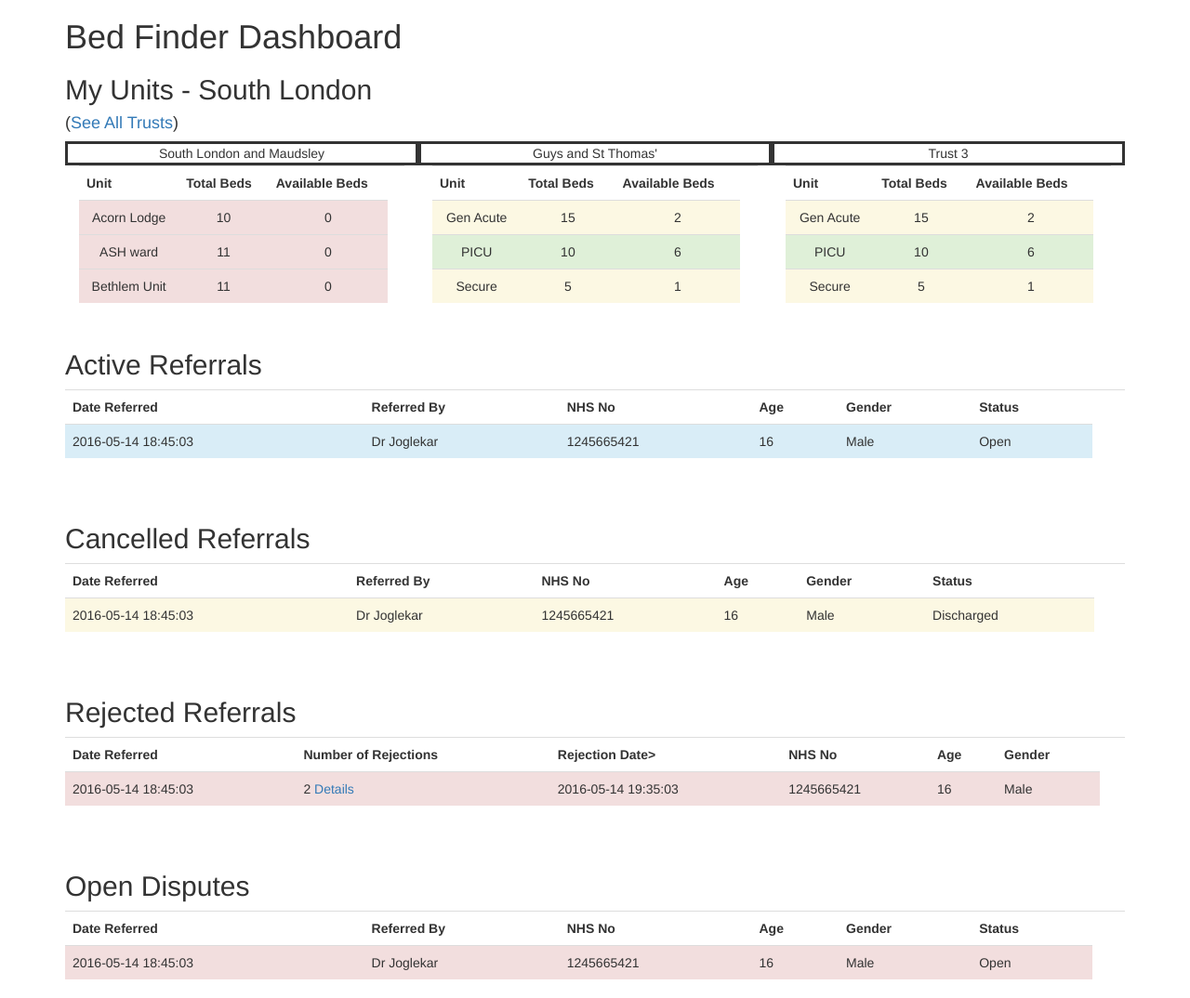
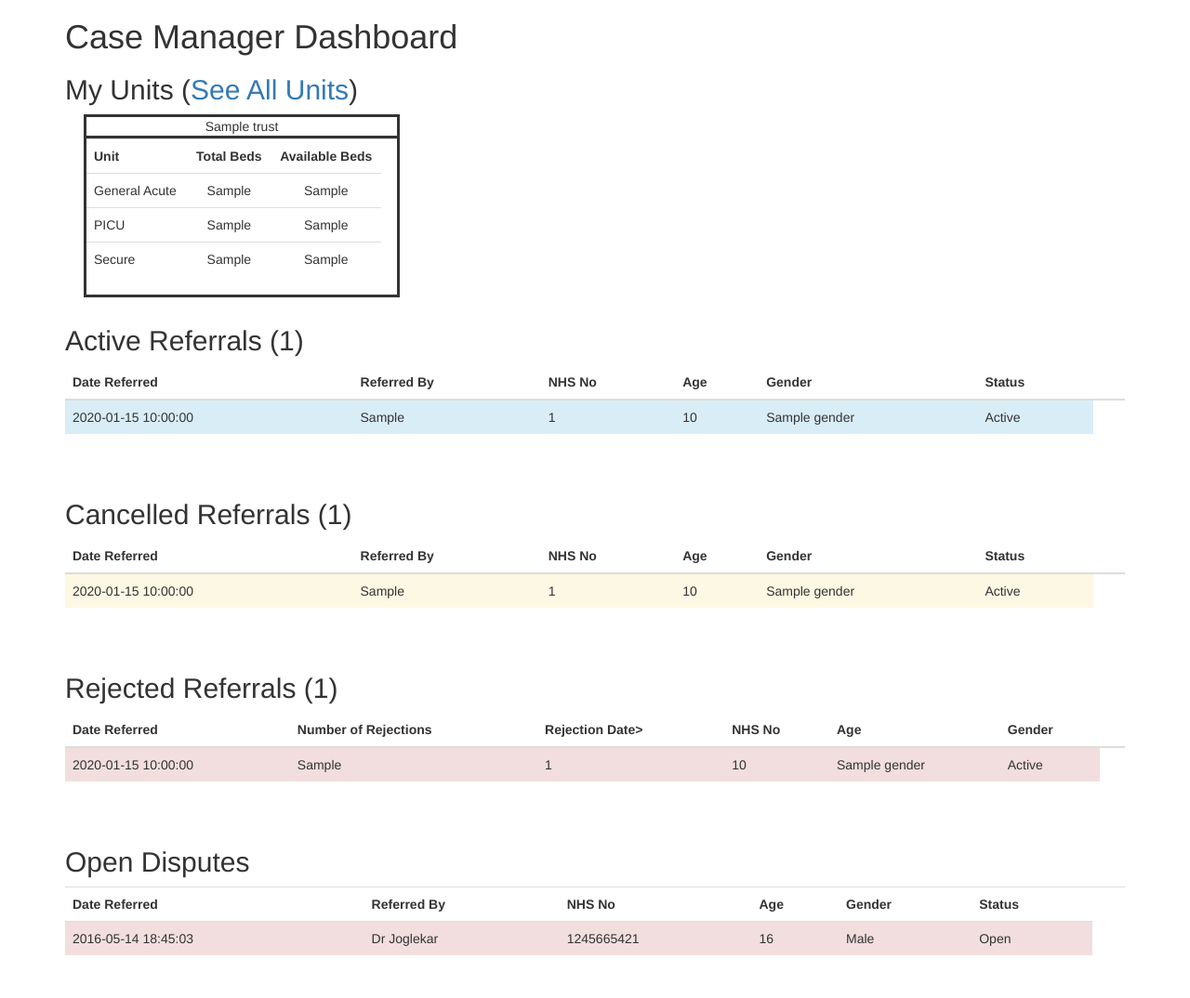
Before and after one commit to NHSHD-Bed-Finder/dashboard, a Flask app: template templates/dashboard.html in a window 1280 px wide. Shown: the whole page at 93% size. After the commit the page ends 1028 px from the top, so only its background shows below. Run offline with Flask 2, Linux system fonts and the light colour scheme; the template is opened without the code that fills it: most values are stand-ins (such as "Sample title", 1, 10 or a date in 2020); some libraries are stand-ins or nearby versions.

Commit message:
Use data from api

```diff
--- a/app.py
+++ b/app.py
@@ -1,4 +1,7 @@
 import os
+
+import bed_data
+import controller
 
 from flask import Flask
 from flask import render_template
@@ -8,7 +11,66 @@ app = Flask(__name__)
 @app.route('/')
 @app.route('/dashboard')
 def dashboard():
-    return render_template('dashboard.html')
+
+    # Get trust statuses
+    list_of_trusts = ['R1A', 'R1A02','R1A03']
+    trust_data = controller.get_trust_statuses(list_of_trusts)
+
+    for trust in trust_data:
+        if trust['beds_available_type1'] < 1:
+            trust['type1_class'] = 'danger'
+        elif trust['beds_available_type1'] < 5:
+            trust['type1_class'] = 'warning'
+        else:
+            trust['type1_class'] = 'active'
+
+    for trust in trust_data:
+        if trust['beds_available_type2'] < 1:
+            trust['type2_class'] = 'danger'
+        elif trust['beds_available_type2'] < 5:
+            trust['type2_class'] = 'warning'
+        else:
+            trust['type2_class'] = 'active'
+
+    for trust in trust_data:
+        if trust['beds_available_type3'] < 1:
+            trust['type3_class'] = 'danger'
+        elif trust['beds_available_type3'] < 5:
+            trust['type3_class'] = 'warning'
+        else:
+            trust['type3_class'] = 'active'
+
+    # Get active requests
+    active_request_list = controller.get_active_requests()
+    no_of_requests = len(active_request_list)
+    active_request_data = {
+        'count': no_of_requests,
+        'requests': active_request_list
+    }
+
+    # Get rejected requests
+    rejected_request_list = controller.get_rejected_requests()
+    no_of_requests = len(rejected_request_list)
+    rejected_request_data = {
+        'count': no_of_requests,
+        'requests': rejected_request_list
+    }
+
+    # Get cancelled requests
+    cancelled_request_list = controller.get_rejected_requests()
+    no_of_requests = len(cancelled_request_list)
+    cancelled_request_data = {
+        'count': no_of_requests,
+        'requests': cancelled_request_list
+    }
+
+    return render_template('dashboard.html',
+                           trusts=trust_data,
+                           active_request_list=active_request_data,
+                           rejected_request_list=rejected_request_data,
+                           cancelled_request_list=cancelled_request_data
+                           )
+
 
 @app.route('/units')
 def units():
--- a/static/css/bedfinder.css
+++ b/static/css/bedfinder.css
@@ -1,3 +1,30 @@
 .section-spacer {
-    padding-top: 30px
+    padding-top: 15px;
+    padding-bottom: 15px;
 }
+
+.widget {
+    border: solid;
+    margin-left: 5px;
+    margin-right: 5px;
+}
+
+.widget-header {
+    border-bottom: solid;
+    width: 100%;
+    text-align: center;
+    padding: 0px;
+    margin: 0px;
+
+}
+
+.widget-data {
+    /*border: 1px solid red;*/
+    margin: 0px;
+    padding: 0px;
+    width: 100%;
+}
+
+table {
+    /*border: 2px solid green;*/
+}
--- a/templates/dashboard.html
+++ b/templates/dashboard.html
@@ -22,101 +22,53 @@
 </head>
 <body>
     <div class="container">
-    <h1>Bed Finder Dashboard</h1>
-    <h2>My Units - South London</h2>
-        <h4>(<a href="/units">See All Trusts</a>)</h4>
+    <h1>Case Manager Dashboard</h1>
+    <h2>My Units (<a href="/units">See All Units</a>)</h2>
+
             <div class="capacity-grid">
                 <div class="col-lg-12">
-                    <div class="row">
-                        <div class="col-lg-4" style="border: solid; text-align: center;">South London and Maudsley</div>
-                        <div class="col-lg-4" style="border: solid; text-align: center;">Guys and St Thomas'</div>
-                        <div class="col-lg-4" style="border: solid; text-align: center;">Trust 3</div>
+                    <div class="row" id="widget-row">
+                        {% for trust in trusts %}
+                        <div class="col-lg-4">
+                            <div class="widget">
+                                <div class="widget-header">
+                                    {{trust["name"]}}
                                 </div>
-                    <div class="row" style="text-align: center;">
-                        <div class="col-lg-4">
+                                <div class="widget-data">
                                     <table class="table">
                                         <tr>
-                                <th>Unit</th>
-                                <th>Total Beds</th>
-                                <th>Available Beds</th>
+                                            <th class="text-left">Unit</th>
+                                            <th class="text-center">Total Beds</th>
+                                            <th class="text-center">Available Beds</th>
                                             <th></th>
                                         </tr>
-                            <tr class="danger">
-                                <td>Acorn Lodge</td>
-                                <td>10</td>
-                                <td>0</td>
+                                        <tr class="{{ trust['type1_class']}}">
+                                            <td class="text-left">General Acute</td>
+                                            <td class="text-center">{{trust["beds_type1"]}}</td>
+                                            <td class="text-center">{{trust["beds_available_type1"]}}</td>
                                         </tr>
-                            <tr class="danger">
-                                <td>ASH ward</td>
-                                <td>11</td>
-                                <td>0</td>
+                                        <tr class="{{ trust['type2_class']}}">
+                                            <td class="text-left">PICU</td>
+                                            <td class="text-center">{{trust["beds_type2"]}}</td>
+                                            <td class="text-center">{{trust["beds_available_type2"]}}</td>
                                         </tr>
-                            <tr class="danger">
-                                <td>Bethlem Unit</td>
-                                <td>11</td>
-                                <td>0</td>
+                                        <tr class="{{ trust['type3_class']}}">
+                                            <td class="text-left">Secure</td>
+                                            <td class="text-center">{{trust["beds_type3"]}}</td>
+                                            <td class="text-center">{{trust["beds_available_type3"]}}</td>
                                         </tr>
                                     </table>
                                 </div>
-                        <div class="col-lg-4">
-                        <table class="table">
-                            <tr>
-                                <th>Unit</th>
-                                <th>Total Beds</th>
-                                <th>Available Beds</th>
-                                <th></th>
-                            </tr>
-                            <tr class="warning">
-                                <td>Gen Acute</td>
-                                <td>15</td>
-                                <td>2</td>
-                            </tr>
-                            <tr class="success">
-                                <td>PICU</td>
-                                <td>10</td>
-                                <td>6</td>
-                            </tr>
-                            <tr class="warning">
-                                <td>Secure</td>
-                                <td>5</td>
-                                <td>1</td>
-                            </tr>
-                        </table>
                             </div>
-                        <div class="col-lg-4">
-                        <table class="table">
-                            <tr>
-                                <th>Unit</th>
-                                <th>Total Beds</th>
-                                <th>Available Beds</th>
-                                <th></th>
-                            </tr>
-                            <tr class="warning">
-                                <td>Gen Acute</td>
-                                <td>15</td>
-                                <td>2</td>
-                            </tr>
-                            <tr class="success">
-                                <td>PICU</td>
-                                <td>10</td>
-                                <td>6</td>
-                            </tr>
-                            <tr class="warning">
-                                <td>Secure</td>
-                                <td>5</td>
-                                <td>1</td>
-                            </tr>
-                        </table>
-                        <div class="section-spacer"></div>
+                        </div>
+                        {% endfor %}
                     </div>
                 </div>
             </div>
-
-            </div>
-
-        <h2>Active Referrals</h2>
-    <!--<h4>(<a href="/">See All Referrals</a>)</h4>-->
-        <table class="table">
+            <div class="col-lg-12 section-spacer"></div>
+        <h2>Active Referrals ({{active_request_list["count"]}})</h2>
+        <table class="table table-hover">
+            <thead>
             <tr>
                 <th>Date Referred</th>
                 <th>Referred By</th>
@@ -126,18 +78,26 @@
                 <th>Status</th>
                 <th></th>
             </tr>
+            </thead>
+            <tbody>
+            {% for request in active_request_list["requests"] %}
+            <a href="/">
             <tr class="info">
-                <td>2016-05-14 18:45:03</td>
-                <td>Dr Joglekar</td>
-                <td>1245665421</td>
-                <td>16</td>
-                <td>Male</td>
-                <td>Open</td>
+                <td>{{ request["created"] }}</td>
+                <td>{{ request["referredBy"] }}</td>
+                <td>{{ request["nhsNumber"] }}</td>
+                <td>{{ request["age"] }}</td>
+                <td>{{ request["gender"] }}</td>
+                <td>{{ request["status"] }}</td>
             </tr>
+            </a>
+            {% endfor %}
+            </tbody>
         </table>
     <div class="section-spacer"></div>
-    <h2>Cancelled Referrals</h2>
-        <table class="table">
+    <h2>Cancelled Referrals ({{cancelled_request_list["count"]}})</h2>
+        <table class="table table-hover">
+            <thead>
             <tr>
                 <th>Date Referred</th>
                 <th>Referred By</th>
@@ -147,18 +107,24 @@
                 <th>Status</th>
                 <th></th>
             </tr>
+            </thead>
+            <tbody>
+                {% for request in cancelled_request_list["requests"] %}
                 <tr class="warning">
-                <td>2016-05-14 18:45:03</td>
-                <td>Dr Joglekar</td>
-                <td>1245665421</td>
-                <td>16</td>
-                <td>Male</td>
-                <td>Discharged</td>
+                    <td>{{ request["created"] }}</td>
+                    <td>{{ request["referredBy"] }}</td>
+                    <td>{{ request["nhsNumber"] }}</td>
+                    <td>{{ request["age"] }}</td>
+                    <td>{{ request["gender"] }}</td>
+                    <td>{{ request["status"] }}</td>
                 </tr>
+                {% endfor %}
+            </tbody>
     </table>
     <div class="section-spacer"></div>
-    <h2>Rejected Referrals</h2>
-                <table class="table">
+    <h2>Rejected Referrals ({{rejected_request_list["count"]}})</h2>
+            <table class="table table-hover">
+            <thead>
                 <tr>
                 <th>Date Referred</th>
                 <th>Number of Rejections</th>
@@ -168,18 +134,23 @@
                 <th>Gender</th>
                 <th></th>
             </tr>
+            </thead>
+            <tbody>
+            {% for request in rejected_request_list["requests"] %}
             <tr class="danger">
-                <td>2016-05-14 18:45:03</td>
-                <td>2 <a href="/">Details</a></td>
-                <td>2016-05-14 19:35:03</td>
-                <td>1245665421</td>
-                <td>16</td>
-                <td>Male</td>
+                <td>{{ request["created"] }}</td>
+                <td>{{ request["referredBy"] }}</td>
+                <td>{{ request["nhsNumber"] }}</td>
+                <td>{{ request["age"] }}</td>
+                <td>{{ request["gender"] }}</td>
+                <td>{{ request["status"] }}</td>
             </tr>
+            {% endfor %}
+            </tbody>
     </table>
         <div class="section-spacer"></div>
             <h2>Open Disputes</h2>
-        <table class="table">
+        <table class="table table-hover">
             <tr>
                 <th>Date Referred</th>
                 <th>Referred By</th>
```
Also changed, not shown: bed_data.py (added, +26 -0 lines), controller.py (added, +57 -0 lines). Lines whose indentation alone changed are shown as unchanged.
